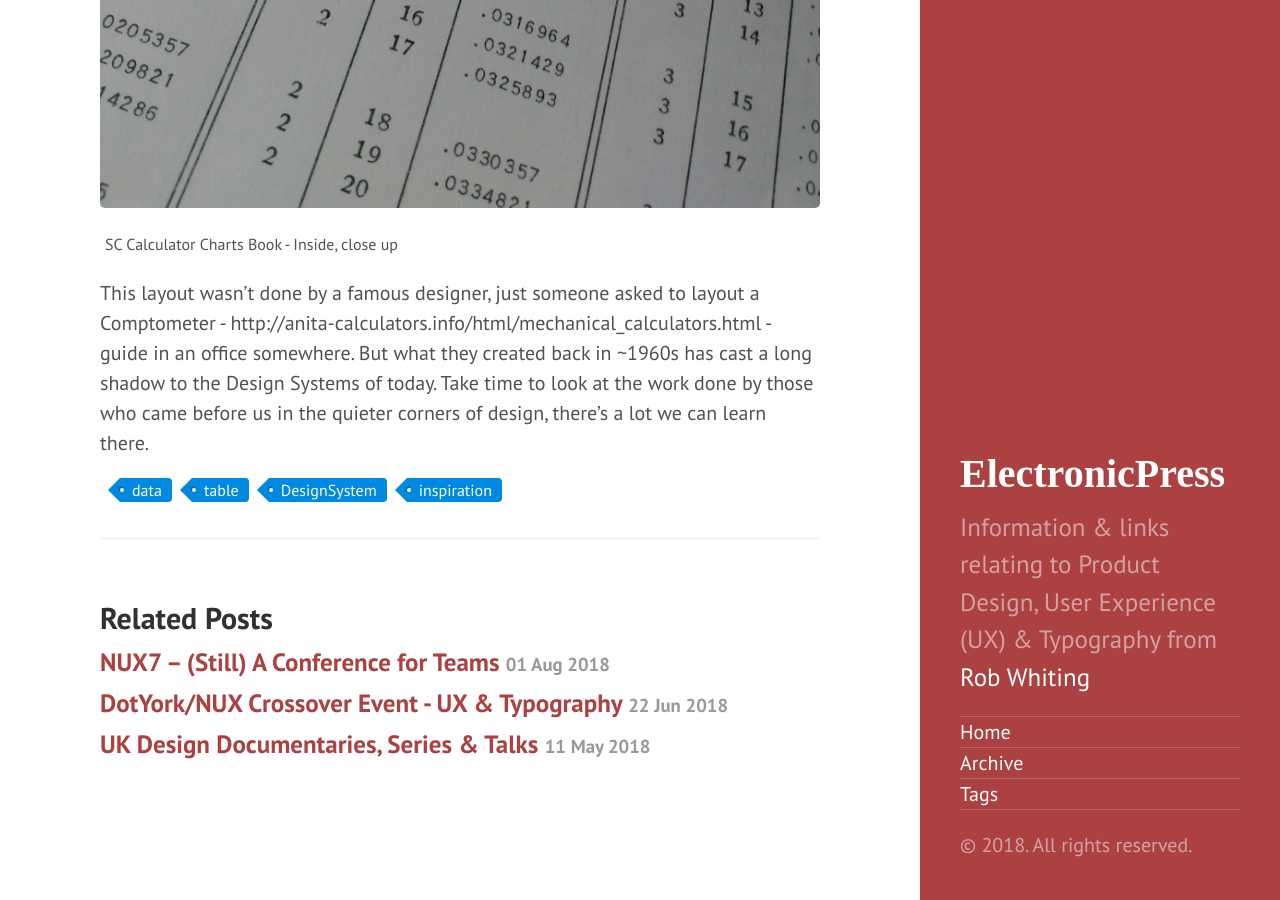
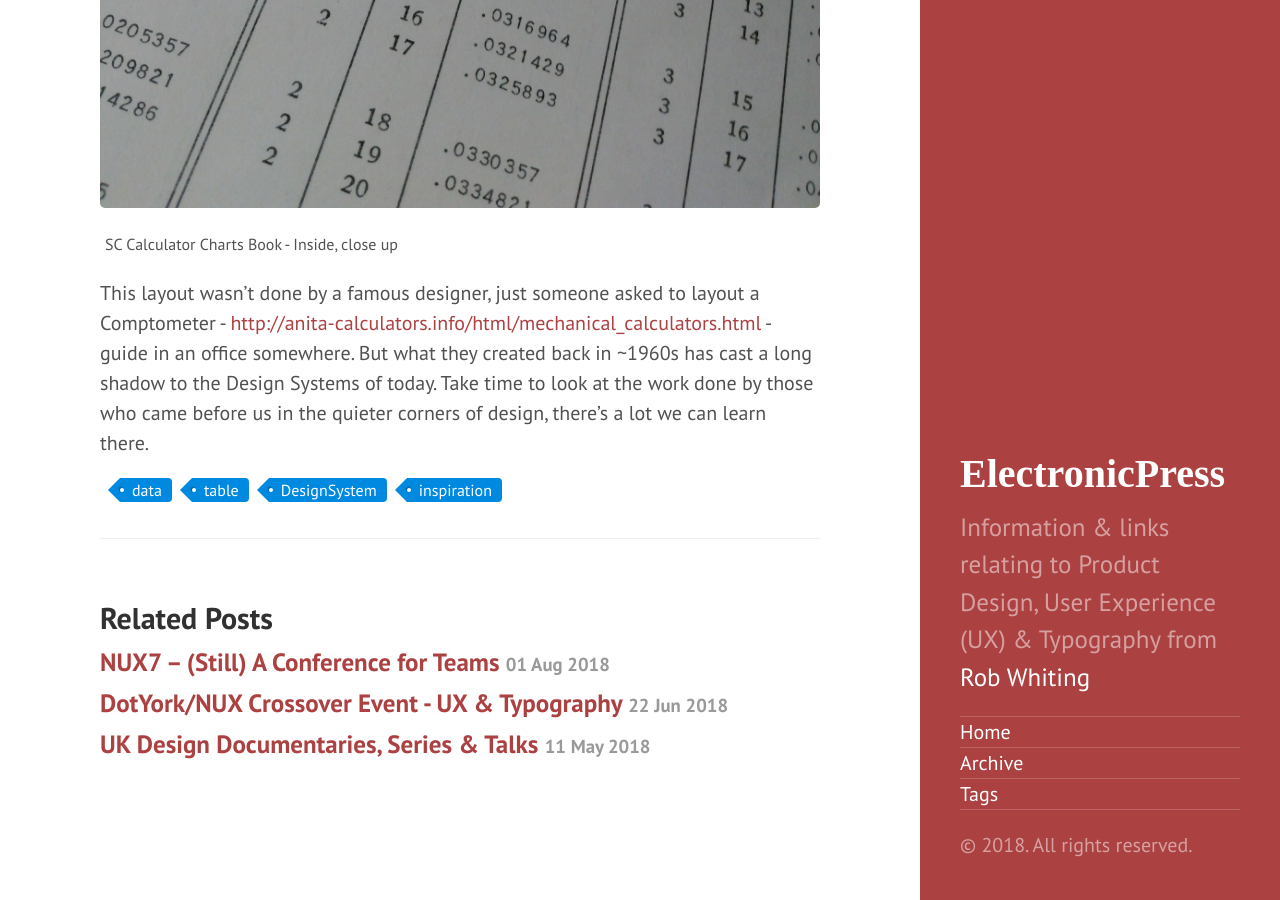
Before and after one commit to whitingx/whitingx.github.io, a Jekyll site: the page built from _posts/2018-10-03-from-a-1960-manual-to-a-2018-design-system.md, in a window 1280 px wide and 900 px high, scrolled down 3972 px. Built offline with Jekyll 4.4.1, drawn with Linux system fonts in a browser that asks for light colours; some web fonts are replaced; comment, search, counter and statistics services are not loaded; some of the changed lines change nothing that is shown; some of the changed text lies outside the part shown.

Commit message:
Fixed links

```diff
--- a/_posts/2018-10-03-from-a-1960-manual-to-a-2018-design-system.md
+++ b/_posts/2018-10-03-from-a-1960-manual-to-a-2018-design-system.md
@@ -6,7 +6,7 @@
 ---
 Second-hand book shop, junk shops, antiques centres. I've always enjoyed having a look over these types of place to draw what design inspiration I can from the items that can be found there.
 
-I must have passed Bar Farm Antiques - https://www.barfarmantiques.co.uk/ - dozens of time before finally deciding to stop off one day and have an explore.
+I must have passed Bar Farm Antiques - [https://www.barfarmantiques.co.uk/](https://www.barfarmantiques.co.uk/) - dozens of time before finally deciding to stop off one day and have an explore.
 
 ![Bar Farm Antiques Centre - Front © 2018 BAR FARM ANTIQUES](https://raw.githubusercontent.com/whitingx/whitingx.github.io/master/_posts/images/bar-farm-front.jpg "Bar Farm Antiques Centre - Front © 2018 BAR FARM ANTIQUES"){: .blog-image }
 <span class="blog-image-caption">Bar Farm Antiques Centre - Front © 2018 BAR FARM ANTIQUES</span>
@@ -29,4 +29,4 @@
 ![SC Calculator Charts Book - Inside, close up](https://raw.githubusercontent.com/whitingx/whitingx.github.io/master/_posts/images/sc-calc-chart-close.jpg "SC Calculator Charts Book - Inside, close up"){: .blog-image }
 <span class="blog-image-caption">SC Calculator Charts Book - Inside, close up</span>
 
-This layout wasn't done by a famous designer, just someone asked to layout a Comptometer - http://anita-calculators.info/html/mechanical_calculators.html - guide in an office somewhere. But what they created back in ~1960s has cast a long shadow to the Design Systems of today. Take time to look at the work done by those who came before us in the quieter corners of design, there's a lot we can learn there.
+This layout wasn't done by a famous designer, just someone asked to layout a Comptometer - [http://anita-calculators.info/html/mechanical_calculators.html](http://anita-calculators.info/html/mechanical_calculators.html) - guide in an office somewhere. But what they created back in ~1960s has cast a long shadow to the Design Systems of today. Take time to look at the work done by those who came before us in the quieter corners of design, there's a lot we can learn there.
```
